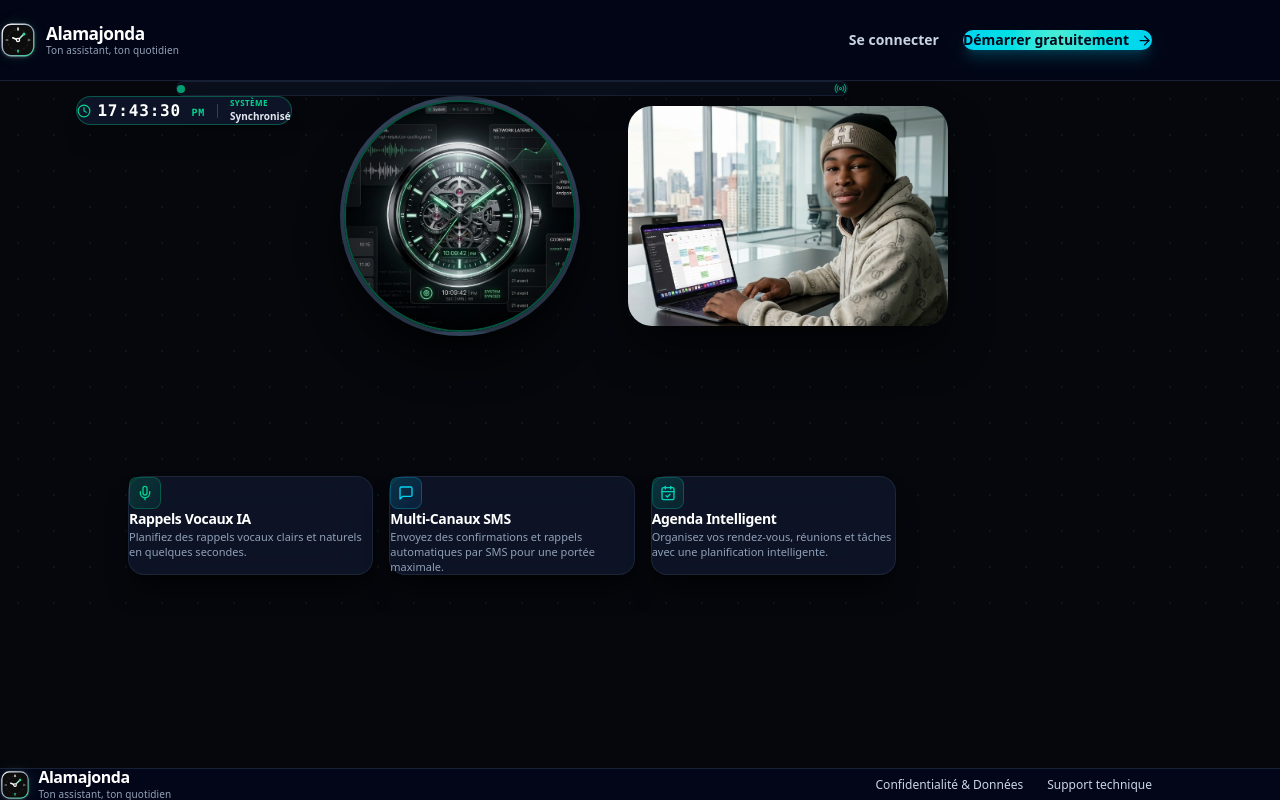
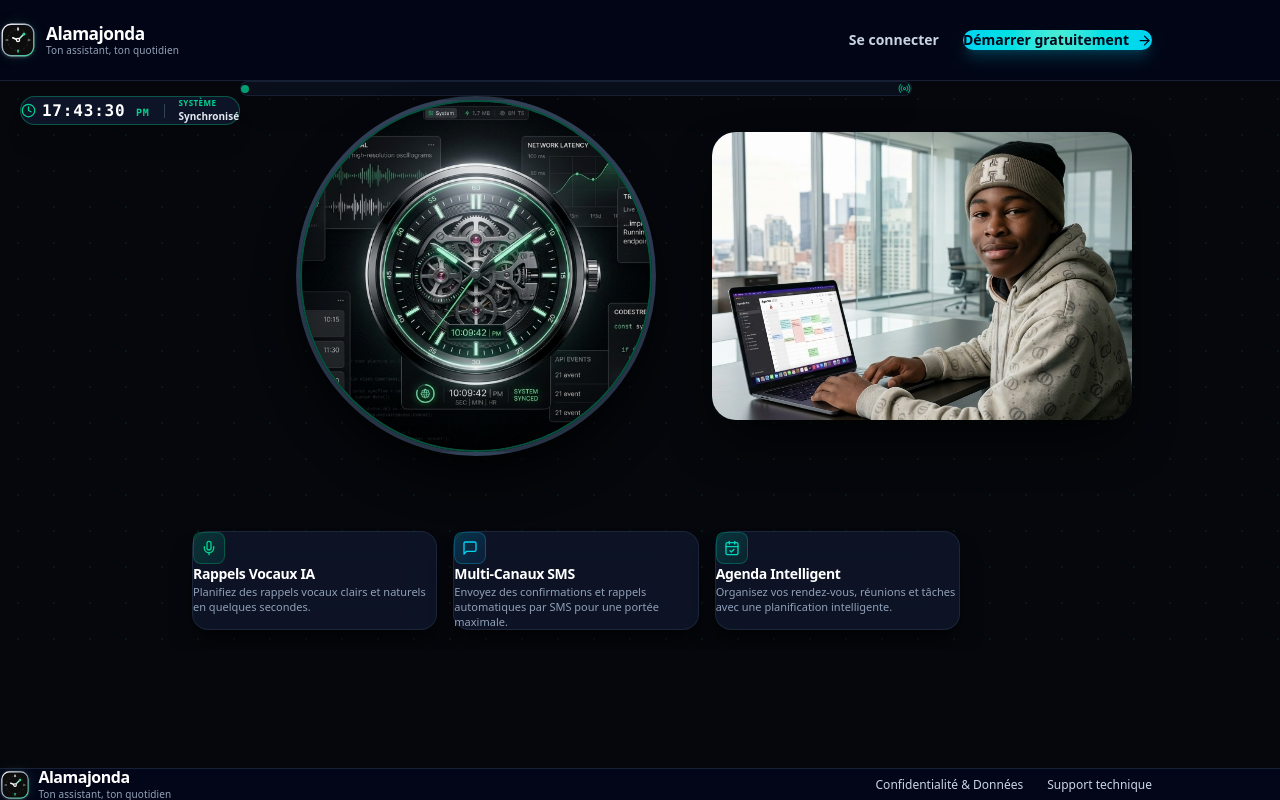
Before and after one commit to imorousalem8-sys/agenda, a Next.js app: page / in a window 1280 px wide. Built offline with nearby package versions, Linux system fonts and the light colour scheme.

Commit message:
style(landing): enlarge watch and founder photo with balanced margins to avoid hitting edges or cards

```diff
--- a/components/landing/Hero.tsx
+++ b/components/landing/Hero.tsx
@@ -29,14 +29,14 @@ export default function Hero() {
   const ampm = time && time.getHours() >= 12 ? "PM" : "AM";
 
   return (
-    <section className="relative w-full bg-[#05070c] text-white pt-6 pb-32 px-6 sm:px-10 lg:px-16 overflow-hidden font-sans">
+    <section className="relative w-full bg-[#05070c] text-white pt-6 pb-28 px-6 sm:px-10 lg:px-16 overflow-hidden font-sans">
       {/* Background Matrix & Subtle Glow Grid */}
       <div className="absolute inset-0 bg-[radial-gradient(#10b981_1px,transparent_1px)] [background-size:36px_36px] opacity-10 pointer-events-none" />
-      <div className="absolute top-1/4 left-1/2 -translate-x-1/2 -translate-y-1/2 w-[800px] h-[500px] bg-emerald-500/10 rounded-full blur-[160px] pointer-events-none -z-10" />
+      <div className="absolute top-1/4 left-1/2 -translate-x-1/2 -translate-y-1/2 w-[850px] h-[550px] bg-emerald-500/10 rounded-full blur-[160px] pointer-events-none -z-10" />
       <div className="absolute top-20 right-1/4 w-80 h-80 bg-cyan-500/10 rounded-full blur-[140px] pointer-events-none -z-10" />
 
       {/* Main Centered Stage */}
-      <div className="max-w-5xl mx-auto flex flex-col items-center">
+      <div className="max-w-6xl mx-auto flex flex-col items-center">
 
         {/* 1. Top HUD Status Bar */}
         <div className="w-full max-w-2xl mb-8 flex-shrink-0">
@@ -50,14 +50,14 @@ export default function Hero() {
           </div>
         </div>
 
-        {/* 2. Cockpit : Badge Heure en Haut à Gauche + Montre Centrée + Photo à Droite */}
-        <div className="w-full flex flex-col lg:flex-row items-center justify-center gap-8 sm:gap-12 relative flex-shrink-0">
+        {/* 2. Cockpit : Agrandissement Majestueux & Parfaitement Équilibré */}
+        <div className="w-full flex flex-col lg:flex-row items-center justify-center gap-8 sm:gap-14 relative flex-shrink-0">
 
-          {/* A. 🕒 Badge Heure Numérique (Placé en haut à gauche de la montre) */}
-          <div className="flex flex-col justify-center items-center lg:items-end self-center lg:self-start lg:pt-2">
-            <div className="px-4 py-1.5 rounded-2xl bg-slate-900/90 border border-emerald-500/40 backdrop-blur-xl shadow-xl flex items-center gap-3 text-center">
+          {/* A. 🕒 Badge Heure Numérique (Haut Gauche) */}
+          <div className="flex flex-col justify-center items-center lg:items-end self-center lg:self-start lg:pt-3">
+            <div className="px-4 py-2 rounded-2xl bg-slate-900/90 border border-emerald-500/40 backdrop-blur-xl shadow-xl flex items-center gap-3.5 text-center">
               <div className="flex items-center gap-1.5 text-emerald-400">
-                <Clock size={14} className="animate-spin-slow" />
+                <Clock size={15} className="animate-spin-slow" />
                 <span className="text-sm sm:text-base font-black font-mono tracking-wider text-white">
                   {formattedHours}:{formattedMinutes}:{formattedSeconds}{" "}
                   <span className="text-[10px] text-emerald-400">{ampm}</span>
@@ -75,9 +75,9 @@ export default function Hero() {
             </div>
           </div>
 
-          {/* B. Montre Mécanique Centrée */}
+          {/* B. Montre Mécanique Agrandie & Impressionnante */}
           <div className="flex flex-col items-center group flex-shrink-0">
-            <div className="relative w-[200px] h-[200px] sm:w-[240px] sm:h-[240px] rounded-full p-2 bg-gradient-to-b from-slate-700 via-slate-900 to-black shadow-2xl shadow-black border-4 border-slate-700/80 flex items-center justify-center">
+            <div className="relative w-[280px] h-[280px] sm:w-[330px] sm:h-[330px] md:w-[360px] md:h-[360px] rounded-full p-2.5 bg-gradient-to-b from-slate-700 via-slate-900 to-black shadow-2xl shadow-black border-4 border-slate-700/80 flex items-center justify-center">
               <div className="relative w-full h-full rounded-full overflow-hidden border-2 border-emerald-500/40 bg-[#070b10] flex items-center justify-center">
                 <Image
                   src="/images/dark-hud-watch.jpg"
@@ -92,9 +92,9 @@ export default function Hero() {
             </div>
           </div>
 
-          {/* C. Photo Fondateur au bureau */}
+          {/* C. Photo Fondateur au bureau Agrandie & Valorisation Maximale */}
           <div className="flex flex-col items-center justify-center flex-shrink-0">
-            <div className="relative rounded-3xl p-1 bg-gradient-to-br from-emerald-500/40 via-cyan-500/20 to-slate-800 shadow-2xl shadow-black/80 group overflow-hidden w-[250px] sm:w-[290px] md:w-[320px]">
+            <div className="relative rounded-3xl p-1 bg-gradient-to-br from-emerald-500/40 via-cyan-500/20 to-slate-800 shadow-2xl shadow-black/80 group overflow-hidden w-[310px] sm:w-[380px] md:w-[420px]">
               <div className="relative rounded-[1.35rem] overflow-hidden bg-slate-950 aspect-[16/11]">
                 <Image
                   src="/images/founder-desk-official.jpg"
@@ -110,9 +110,9 @@ export default function Hero() {
 
         </div>
 
-        {/* 3. Les 3 Tableaux : Fortement descendus vers le bas (Séparation absolue de 140px garantie) */}
+        {/* 3. Les 3 Tableaux : Aérés, Bien Décollés avec Espace Parfait au-dessus et en-dessous */}
         <div
-          style={{ marginTop: "140px", marginBottom: "40px" }}
+          style={{ marginTop: "75px", marginBottom: "20px" }}
           className="w-full flex justify-center items-center flex-shrink-0"
         >
           <div className="w-full max-w-3xl grid grid-cols-1 sm:grid-cols-3 gap-4">
```
